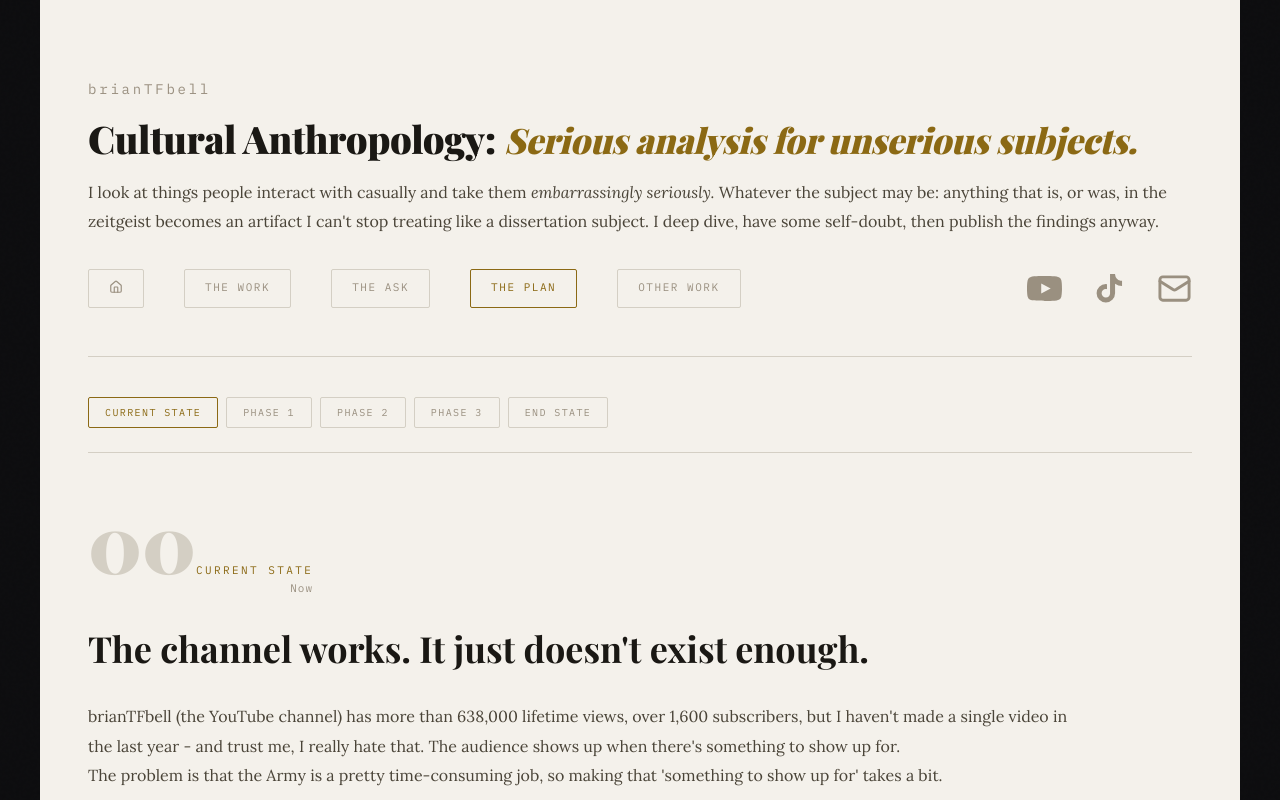
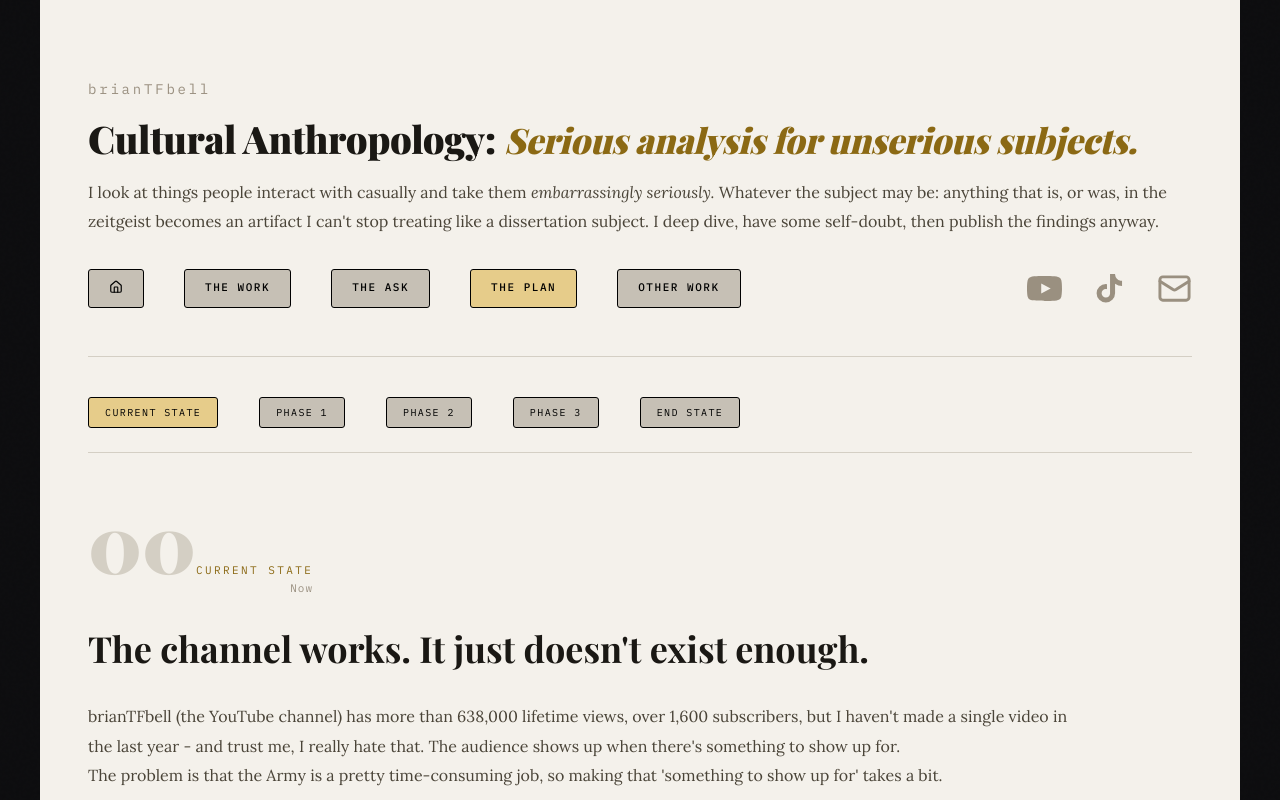
Before and after one commit to briantfbell/btfb-resume-website, a React (Vite) app: page /creative/plan in a window 1280 px wide. Shown: the top 800 px of the page. Built offline with nearby package versions, Linux system fonts and the light colour scheme; a web font is replaced by a local one.

Commit message:
finished creative I hope v3

```diff
--- a/src/pages/creative/Creative.module.css
+++ b/src/pages/creative/Creative.module.css
@@ -52,24 +52,28 @@
 .creativeNavBtn {
   font-family: "IBM Plex Mono", monospace;
   font-size: 11px;
+  font-weight: 500;
   letter-spacing: 0.14em;
   text-transform: uppercase;
-  color: #9a9080;
+  color: #000000;
+  background: rgba(154, 144, 128, 0.5);
   text-decoration: none;
-  border: 1px solid #d4cfc4;
+  border: 1px solid #000000;
   padding: 10px 20px;
-  border-radius: 2px;
+  border-radius: 3px;
   transition: all 0.2s;
 }
 
 .creativeNavBtn:hover {
   color: #1a1814;
   border-color: #1a1814;
+  background: rgba(154, 144, 128, 0.7);
 }
 
 .creativeNavBtnActive {
-  color: #8b6914;
-  border-color: #8b6914;
+  color: #000000;
+  border-color: #000000;
+  background: rgba(218, 168, 42, 0.5);
 }
 
 .landing {
@@ -611,7 +615,7 @@
 /* ── PLAN NAV ── */
 .planNav {
   display: flex;
-  gap: 8px;
+  gap: 41px;
   flex-wrap: wrap;
   margin-bottom: 48px;
   padding-bottom: 24px;
@@ -626,13 +630,14 @@
 .planNavBtn {
   font-family: "IBM Plex Mono", monospace;
   font-size: 10px;
+  font-weight: 400;
   letter-spacing: 0.14em;
   text-transform: uppercase;
-  color: #9a9080;
-  background: none;
-  border: 1px solid #d4cfc4;
+  color: #000000;
+  background: rgba(154, 144, 128, 0.5);
+  border: 1px solid #000000;
   padding: 8px 16px;
-  border-radius: 2px;
+  border-radius: 3px;
   cursor: pointer;
   transition: all 0.2s;
 }
@@ -640,11 +645,13 @@
 .planNavBtn:hover {
   color: #1a1814;
   border-color: #1a1814;
+  background: rgba(154, 144, 128, 0.7);
 }
 
 .planNavBtnActive {
-  color: #8b6914;
-  border-color: #8b6914;
+  color: #000000;
+  border-color: #000000;
+  background: rgba(218, 168, 42, 0.5);
 }
 
 /* ── PLAN METRICS ── */
@@ -740,6 +747,35 @@
   color: #8b6914;
 }
 
+.footerBottom {
+  display: flex;
+  justify-content: space-between;
+  align-items: flex-end;
+  padding-top: 50px;
+}
+
+.backToTop {
+  display: inline-block;
+  align-self: flex-end;
+  margin-left: auto;
+  font-family: "IBM Plex Mono", monospace;
+  font-size: 11px;
+  font-weight: 500;
+  letter-spacing: 0.14em;
+  text-transform: uppercase;
+  color: #000000;
+  background: rgba(154, 144, 128, 0.5);
+  border: 1px solid #000000;
+  padding: 10px 24px;
+  border-radius: 3px;
+  cursor: pointer;
+  transition: all 0.2s;
+}
+
+.backToTop:hover {
+  background: rgba(154, 144, 128, 0.7);
+}
+
 /* ── OTHER WORK STUFF ── */
 
 .workItemSplit {
--- a/src/pages/creative/Plan.jsx
+++ b/src/pages/creative/Plan.jsx
@@ -316,9 +316,17 @@ function Plan() {
 
         <br />
 
-        <a href="mailto:briantfbell@gmail.com" className={styles.footerCta}>
-          briantfbell@gmail.com
-        </a>
+        <div className={styles.footerBottom}>
+          <a href="mailto:briantfbell@gmail.com" className={styles.footerCta}>
+            briantfbell@gmail.com
+          </a>
+          <button
+            className={styles.backToTop}
+            onClick={() => window.scrollTo({ top: 0, behavior: "smooth" })}
+          >
+            Back to Top ↑
+          </button>
+        </div>
       </div>
     </div>
   );
```
